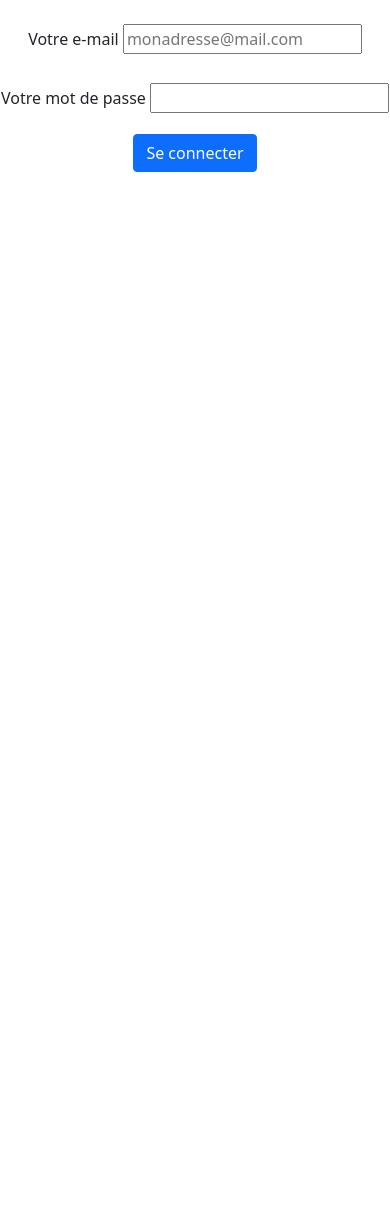
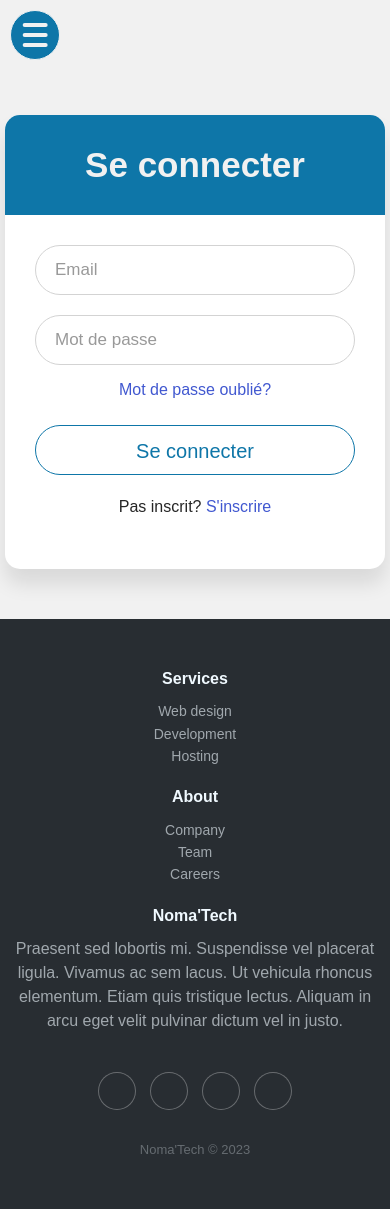
Before and after one commit to AsmaBKI/Nomatech, a PHP site: page /connexion.php in a window 390 px wide. Before the commit the page ends 172 px from the top, so only its background shows below. Run offline with PHP 8.4, Linux system fonts and the light colour scheme.

Commit message:
Add files via upload
Css, js html connexion

```diff
--- a/app.js
+++ b/app.js
@@ -16,3 +16,88 @@ if (window.matchMedia("(max-width : 800px)")) {
     });
   });
 }
+
+//-------------------- Inscription--------------------//
+const inputsValidity = {
+  user: false,
+  email: false,
+  password: false,
+  passwordConfirmation: false,
+};
+
+const form = document.querySelector("form");
+const container = document.querySelector(".container");
+
+form.addEventListener("submit", handleForm);
+
+let isAnimating = false;
+function handleForm(e) {
+  e.preventDefault();
+
+  const keys = Object.keys(inputsValidity);
+  const failedInputs = keys.filter((key) => !inputsValidity[key]);
+
+  if (failedInputs.length && !isAnimating) {
+    isAnimating = true;
+    container.classList.add("shake");
+
+    setTimeout(() => {
+      container.classList.remove("shake");
+      isAnimating = false;
+    }, 400);
+
+    failedInputs.forEach((input) => {
+      const index = keys.indexOf(input);
+      showValidation({ index: index, validation: false });
+    });
+  } else {
+    alert("Données envoyées avec succès.");
+  }
+}
+
+function showValidation({ index, validation }) {
+  if (validation) {
+    validationIcons[index].style.display = "inline";
+    validationIcons[index].src = "ressources/check.svg";
+    if (validationTexts[index]) validationTexts[index].style.display = "none";
+  } else {
+    validationIcons[index].style.display = "inline";
+    validationIcons[index].src = "ressources/error.svg";
+    if (validationTexts[index]) validationTexts[index].style.display = "block";
+  }
+}
+
+const validationIcons = document.querySelectorAll(".icone-verif");
+const validationTexts = document.querySelectorAll(".error-msg");
+
+const userInput = document.querySelector(".input-group:nth-child(1) input");
+
+userInput.addEventListener("blur", userValidation);
+userInput.addEventListener("input", userValidation);
+
+function userValidation() {
+  if (userInput.value.length >= 3) {
+    showValidation({ index: 0, validation: true });
+    inputsValidity.user = true;
+  } else {
+    showValidation({ index: 0, validation: false });
+    inputsValidity.user = false;
+  }
+}
+
+const mailInput = document.querySelector(".input-group:nth-child(2) input");
+
+mailInput.addEventListener("blur", mailValidation);
+mailInput.addEventListener("input", mailValidation);
+
+const regexEmail = /^\w+([\.-]?\w+)*@\w+([\.-]?\w+)*(\.\w{2,3})+$/;
+
+function mailValidation() {
+  if (regexEmail.test(mailInput.value)) {
+    showValidation({ index: 1, validation: true });
+    inputsValidity.email = true;
+  } else {
+    showValidation({ index: 1, validation: false });
+    inputsValidity.email = false;
+  }
+}
--- a/connexion.php
+++ b/connexion.php
@@ -1,4 +1,3 @@
-
 <?php
 session_start();
 
@@ -11,57 +10,168 @@ if(isset($_POST['envoi'])){
 
         $email=htmlspecialchars($_POST['email']);
         $mdp=sha1($_POST['mdp']);
-        $recupUser = $bdd->prepare('SELECT * FROM user WHERE email = ? AND mdp = ?');
-        $recupUser->execute(array($email, $mdp));
-
-            if($recupUser->rowCount()> 0){
-                $_SESSION['email'] = $email;
-                $_SESSION['mdp'] = $mdp;
-                $_SESSION['id_user'] = $recupUser->fetch()['id_user'];
-                header('location: indexmessagerie.php');
-            }else{
-                header('location: nonconnexion.php');
-            }
-        }
-}
-
-
-
-?>
+        $recupUser = $bdd->prepare('SELECT * FROM user WHERE email = ? AND mdp =
+?'); $recupUser->execute(array($email, $mdp)); if($recupUser->rowCount()> 0){
+$_SESSION['email'] = $email; $_SESSION['mdp'] = $mdp; $_SESSION['id_user'] =
+$recupUser->fetch()['id_user']; header('location: indexmessagerie.php'); }else{
+header('location: nonconnexion.php'); } } } ?>
 
 <!DOCTYPE html>
 <html lang="en">
   <head>
-    <meta charset="UTF-8">
-    <meta http-equiv="X-UA-Compatible" content="IE=edge">
-    <meta name="viewport" content="width=device-width, initial-scale=1.0">
-    <link href="https://cdn.jsdelivr.net/npm/bootstrap@5.0.2/dist/css/bootstrap.min.css"
+    <meta charset="UTF-8" />
+    <meta http-equiv="X-UA-Compatible" content="IE=edge" />
+    <meta name="viewport" content="width=device-width, initial-scale=1.0" />
+    <link
+      href="https://cdn.jsdelivr.net/npm/bootstrap@5.0.2/dist/css/bootstrap.min.css"
       rel="stylesheet"
       integrity="sha384-EVSTQN3/azprG1Anm3QDgpJLIm9Nao0Yz1ztcQTwFspd3yD65VohhpuuCOmLASjC"
-    crossorigin="anonymous">
+      crossorigin="anonymous"
+    />
+    <link rel="stylesheet" href="style.css" />
     <title>Espace de connexion</title>
   </head>
   <body>
-
-<form method="POST" action=" "align="center" >
-
-    <div class="col-md-12 mt-4">
-        <label class="form-label" for="email">Votre e-mail</label>
-        <input type="email" id="email" name="email" placeholder="monadresse@mail.com" required>
-        <br/>
+    <!------------------Navigation Central------------------>
+    <header class="nav-central">
+      <div class="Bloc-container1">
+        <div class="logo-nav">
+          <img src="./img/nomatech.png" alt="Logo de Noma'Tech" />
+        </div>
       </div>
 
+      <div class="bloc-container2">
+        <a href="#">Jobs</a>
 
-    <div class="col-md-12 mt-4">
-        <label class="form-label" for="mdo">Votre mot de passe </label>
-        <input type="password" name ="mdp" required>
-        <br/>
+        <a href="#">Talents</a>
+
+        <a href="#">Se connecter</a>
+
+        <button class="inscription" onclick="window.location.href = '#';">
+          S'inscrire
+        </button>
+      </div>
+    </header>
+    <!------------------ Menu Burger------------------>
+    <div class="bouton-rond">
+      <div class="cont-ligne">
+        <div class="ligne"></div>
+      </div>
     </div>
 
+    <!------------------Navigation Gauche------------------>
 
-    <div div class="form-button mt-3 ml-3">
-        <button type="submit" name ="envoi" class="btn btn-primary" > Se connecter </button>
+    <nav class="nav-gauche">
+      <div class="bloc-menu">
+        <div class="logo">
+          <img src="./img/nomatech_gauche.png" alt="Logo de Noma'Tech" />
         </div>
-
+      </div>
+      <div class="bloc-menu">
+        <span class="nav-menu-item">
+          <a href="#">Jobs</a>
+        </span>
+      </div>
+      <div class="bloc-menu">
+        <span class="nav-menu-item">
+          <a href="#">Talents</a>
+        </span>
+      </div>
+      <div class="bloc-menu">
+        <span class="nav-menu-item">
+          <a href="#">Se connecter</a>
+        </span>
+      </div>
+      <div class="bloc-menu">
+        <span class="nav-menu-item">
+          <a href="#">S'inscrire gratuitement</a>
+        </span>
+      </div>
+      <div class="bloc-menu">
+        <span class="nav-menu-item">
+          <a href="#">A propos de</a>
+        </span>
+      </div>
+      <div class="bloc-menu">
+        <span class="nav-menu-item">
+          <a href="#">Contact</a>
+        </span>
+      </div>
+      <div class="bloc-menu">
+        <div class="logo-contact">
+          <a href="#"
+            ><img src="./img/Mail contact.png" alt="Logo Contact"
+          /></a>
+        </div>
+      </div>
+    </nav>
+    <!------------------ Login Form------------------>
+    <div class="content-connexion">
+      <div class="wrapper">
+        <div class="title">Se connecter</div>
+        <form method="POST" action=" " align="center">
+          <div class="field">
+            <input type="text" required />
+            <label>Email</label>
+          </div>
+          <div class="field">
+            <input type="password" required />
+            <label>Mot de passe</label>
+          </div>
+          <div class="content">
+            <!-- <div class="checkbox">
+            <input type="checkbox" id="remember-me" />
+            <label for="remember-me">Se souvenir de moi</label>
+          </div> -->
+            <div class="pass-link"><a href="#">Mot de passe oublié?</a></div>
+          </div>
+          <div class="field">
+            <input type="submit" value="Se connecter" />
+          </div>
+          <div class="signup-link">Pas inscrit? <a href="#">S'inscrire</a></div>
+        </form>
+      </div>
+    </div>
+    <div class="footer-dark">
+      <footer>
+        <div class="container">
+          <div class="row">
+            <div class="col-sm-6 col-md-3 item">
+              <h3>Services</h3>
+              <ul>
+                <li><a href="#">Web design</a></li>
+                <li><a href="#">Development</a></li>
+                <li><a href="#">Hosting</a></li>
+              </ul>
+            </div>
+            <div class="col-sm-6 col-md-3 item">
+              <h3>About</h3>
+              <ul>
+                <li><a href="#">Company</a></li>
+                <li><a href="#">Team</a></li>
+                <li><a href="#">Careers</a></li>
+              </ul>
+            </div>
+            <div class="col-md-6 item text">
+              <h3>Noma'Tech</h3>
+              <p>
+                Praesent sed lobortis mi. Suspendisse vel placerat ligula.
+                Vivamus ac sem lacus. Ut vehicula rhoncus elementum. Etiam quis
+                tristique lectus. Aliquam in arcu eget velit pulvinar dictum vel
+                in justo.
+              </p>
+            </div>
+            <div class="col item social">
+              <a href="#"><i class="icon ion-social-facebook"></i></a
+              ><a href="#"><i class="icon ion-social-twitter"></i></a
+              ><a href="#"><i class="icon ion-social-snapchat"></i></a
+              ><a href="#"><i class="icon ion-social-instagram"></i></a>
+            </div>
+          </div>
+          <p class="copyright">Noma'Tech © 2023</p>
+        </div>
+      </footer>
+    </div>
   </body>
+  <script src="app.js"></script>
 </html>
--- a/style.css
+++ b/style.css
@@ -249,6 +249,262 @@ body {
   flex-grow: 1;
   z-index: 1;
 }
+
+/*--------------------- Inscription ---------------------*/
+.container-inscription {
+  max-width: 500px;
+  max-height: 120vh;
+  margin: 50px auto;
+  padding: 30px;
+  background: #f1f1f1;
+  color: #282d32;
+  border-radius: 5px;
+  border: 1px solid #2f2f2fc3;
+  z-index: 1;
+}
+.container.shake {
+  animation: shake 0.4s;
+}
+@keyframes shake {
+  33% {
+    transform: translateX(-5px);
+  }
+  66% {
+    transform: translateX(5px);
+  }
+}
+h2 {
+  font-size: 30px;
+  font-family: Raleway, sans-serif;
+  text-align: center;
+}
+.input-group {
+  margin-top: 20px;
+  display: flex;
+  flex-direction: column;
+}
+label {
+  font-size: 20px;
+  display: block;
+  position: relative;
+}
+
+input {
+  display: block;
+  width: 100%;
+  font-size: 18px;
+  color: #282d32;
+  padding: 10px 0;
+  background: transparent;
+  border: none;
+  outline: 0;
+  border-bottom: 1px solid #282d32;
+}
+input:focus {
+  box-shadow: 0 1px 0px #fff;
+}
+input::placeholder {
+  font-size: 16px;
+}
+.icon-input-container {
+  position: relative;
+}
+.icone-verif {
+  width: 30px;
+  position: absolute;
+  top: 50%;
+  transform: translateY(-50%);
+  right: 0;
+  display: none;
+}
+.error-msg {
+  margin-top: 7px;
+  color: #f75252;
+  font-weight: 400;
+  display: none;
+}
+.pswd-info {
+  margin-top: 8px;
+  color: #282d32;
+  font-weight: 400;
+  display: block;
+}
+.lines {
+  width: 80%;
+  display: flex;
+  justify-content: flex-start;
+  align-items: center;
+  margin: 0 auto;
+}
+.l1,
+.l2,
+.l3 {
+  height: 5px;
+  margin: 15px 5px 20px;
+  width: 30%;
+  position: relative;
+  display: none;
+}
+.l1 {
+  background-color: #cf5914;
+}
+.l2 {
+  background-color: #fdeb50;
+}
+.l3 {
+  background-color: #14e214;
+}
+.lines span {
+  position: absolute;
+  left: 50%;
+  transform: translateX(-50%);
+  top: 10px;
+}
+
+form button {
+  font-size: 20px;
+  min-width: 150px;
+  display: block;
+  margin: 40px auto 10px;
+  padding: 12px 15px;
+  background-color: white;
+  border: 2px solid #0e76a8;
+  color: #0e76a8;
+  border-radius: 50px;
+  font-family: Raleway;
+  font-weight: bolder;
+  cursor: pointer;
+}
+form button:hover {
+  background-color: #0e76a8;
+  color: white;
+}
+
+/*--------------------- Connexion ---------------------*/
+.content-connexion {
+  display: flex;
+  justify-content: center;
+  align-items: center;
+  margin-top: 50px;
+  margin-bottom: 50px;
+}
+.wrapper {
+  width: 380px;
+  background: #fff;
+  border-radius: 15px;
+  box-shadow: 0px 15px 20px rgba(0, 0, 0, 0.1);
+}
+.wrapper .title {
+  font-size: 35px;
+  font-weight: 600;
+  text-align: center;
+  line-height: 100px;
+  color: #f1f1f1;
+  user-select: none;
+  border-radius: 15px 15px 0 0;
+  background-color: #0e76a8;
+}
+.wrapper form {
+  padding: 10px 30px 50px 30px;
+}
+.wrapper form .field {
+  height: 50px;
+  width: 100%;
+  margin-top: 20px;
+  position: relative;
+}
+.wrapper form .field input {
+  height: 100%;
+  width: 100%;
+  outline: none;
+  font-size: 17px;
+  padding-left: 20px;
+  border: 1px solid lightgrey;
+  border-radius: 25px;
+  transition: all 0.3s ease;
+}
+.wrapper form .field input:focus,
+form .field input:valid {
+  border-color: #0e76a8;
+}
+.wrapper form .field label {
+  position: absolute;
+  top: 50%;
+  left: 20px;
+  color: #999999;
+  font-weight: 400;
+  font-size: 17px;
+  pointer-events: none;
+  transform: translateY(-50%);
+  transition: all 0.3s ease;
+}
+form .field input:focus ~ label,
+form .field input:valid ~ label {
+  top: 0%;
+  font-size: 16px;
+  color: #0e76a8;
+  background: #fff;
+  transform: translateY(-50%);
+}
+form .content {
+  display: flex;
+  width: 100%;
+  height: 50px;
+  font-size: 16px;
+  align-items: center;
+  justify-content: space-around;
+}
+form .content .checkbox {
+  display: flex;
+  align-items: center;
+  justify-content: center;
+}
+form .content input {
+  width: 15px;
+  height: 15px;
+  background: red;
+}
+form .content label {
+  color: #262626;
+  user-select: none;
+  padding-left: 5px;
+}
+form .content .pass-link {
+  color: "";
+}
+form .field input[type="submit"] {
+  color: #0e76a8;
+  border: 1px solid #0e76a8;
+  padding-left: 0;
+  margin-top: -10px;
+  font-size: 20px;
+  font-weight: 500;
+  cursor: pointer;
+  background-color: white;
+
+  transition: all 0.3s ease;
+}
+form .field input[type="submit"]:active {
+  transform: scale(0.95);
+}
+form .field input[type="submit"]:hover {
+  background-color: #0e76a8;
+  color: white;
+}
+form .signup-link {
+  color: #262626;
+  margin-top: 20px;
+  text-align: center;
+}
+form .pass-link a,
+form .signup-link a {
+  color: #4158d0;
+  text-decoration: none;
+}
+form .pass-link a:hover,
+form .signup-link a:hover {
+  text-decoration: underline;
+}
 /*---------------------FOOTER---------------------*/
 .footer-dark {
   padding: 50px 0;
@@ -342,18 +598,16 @@ body {
 
 /*--------------------- PAGE D'ACCUEIL ---------------------*/
 
-
-
 /*---------------------CONSULTATION PROJET---------------------*/
 
-h1.text-logo{
+h1.text-logo {
   text-align: center !important;
 }
 
-.row{
+.row {
   justify-content: center !important;
 }
 
-.img-thumbnail{
+.img-thumbnail {
   border: 2px solid;
 }
```
Lines whose indentation alone changed are shown as unchanged.
